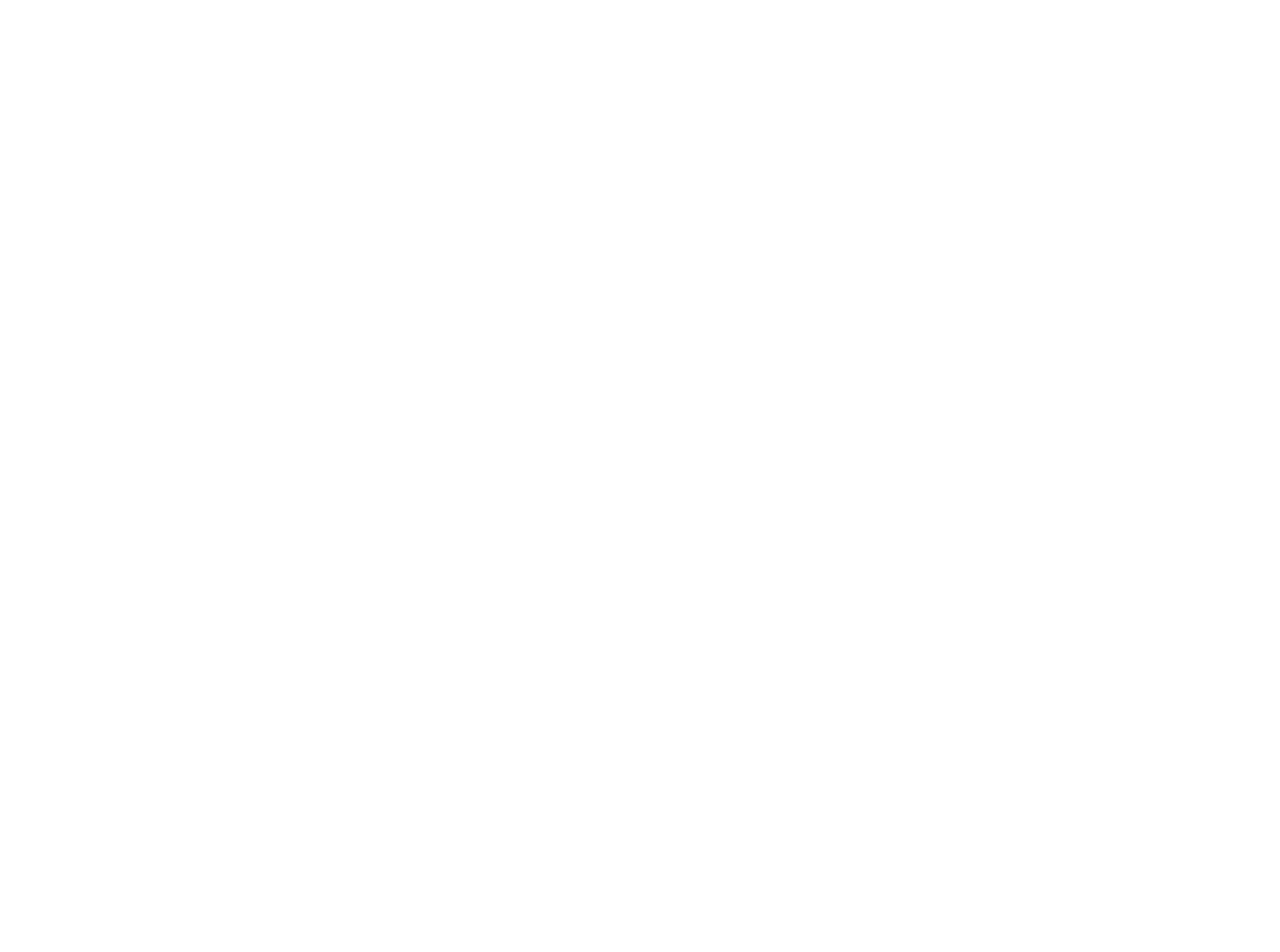
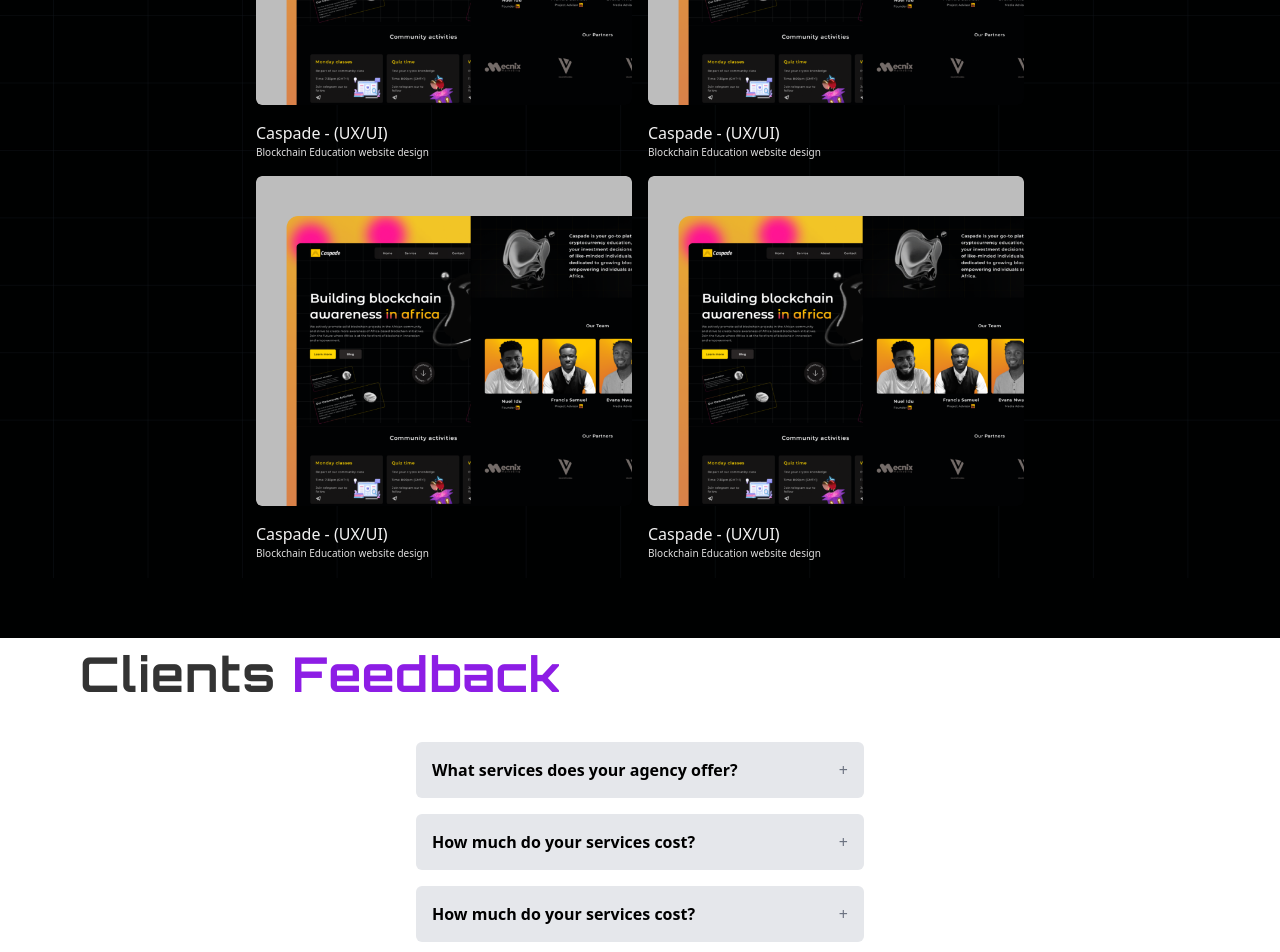
Before and after one commit to itsadaeze/Dlab, a React (Create React App) app: page / in a window 1280 px wide. Shown: the part 1480-2432 px from the top of the page. Before the commit the page ends 1174 px from the top, so only its background shows below. Built offline with nearby package versions, Linux system fonts and the light colour scheme.

Commit message:
worked on FAQ

```diff
--- a/src/App.js
+++ b/src/App.js
@@ -2,8 +2,11 @@
 import './App.css';
 import Navbar from './components/Navbar';
 import About from './components/about';
+import ClientFeedback from './components/clientfeedback';
+import FAQ from './components/faq';
 // import Carrousel from './components/carrousel';
 import HeroSection from './components/herosection';
+import Project from './components/project';
 // import caro1 from "./../src/images/carousel1.svg"
 
 function App() {
@@ -21,6 +24,9 @@
       <HeroSection />
       {/* <Carrousel gifs={gifs} /> */}
       <About />
+      <Project />
+      <ClientFeedback />
+      <FAQ />
     </div>
   );
 }
--- a/src/components/about.js
+++ b/src/components/about.js
@@ -1,4 +1,3 @@
-
 
 import React from "react";
 import backgroundImage from "./../images/about-bg.svg";
@@ -8,7 +7,7 @@
     <div
       className="flex justify-center relative text-center w-full h-full mb-[3rem] "
       style={{
-        height: "600px",
+        height: "650px",
       }}
     >
       <div
--- /dev/null
+++ b/src/components/clientfeedback.js
@@ -0,0 +1,11 @@
+import React from "react";
+
+const ClientFeedback = () => {
+    return(
+        <div>
+        <h1 className="text-[#333] text-[3rem] font-orbitron px-[5rem] tracking-wide font-light">Clients <span className="text-[#8D1DE5]">Feedback</span></h1>
+        </div>
+    )
+}
+
+export default ClientFeedback;
--- /dev/null
+++ b/src/components/faq.js
@@ -0,0 +1,68 @@
+// src/FAQ.js
+import React, { useState } from 'react';
+
+
+const faqData = [
+  {
+    question: 'What services does your agency offer?',
+    answer: 'The cost of our services depends on the specific requirements of each project. We offer customized solutions to meet the unique needs and budget of every client. Contact us for a personalized quote.',
+  },
+  {
+    question: 'How much do your services cost?',
+    answer: 'The cost of our services depends on the specific requirements of each project. We offer customized solutions to meet the unique needs and budget of every client. Contact us for a personalized quote.',
+  },
+  {
+    question: 'How much do your services cost?',
+    answer: 'The cost of our services depends on the specific requirements of each project. We offer customized solutions to meet the unique needs and budget of every client. Contact us for a personalized quote..',
+  },
+  {
+    question: 'How much do your services cost?',
+    answer: 'The cost of our services depends on the specific requirements of each project. We offer customized solutions to meet the unique needs and budget of every client. Contact us for a personalized quote.',
+  },
+  {
+    question: 'How much do your services cost?',
+    answer: 'The cost of our services depends on the specific requirements of each project. We offer customized solutions to meet the unique needs and budget of every client. Contact us for a personalized quote.',
+  },
+  {
+    question: 'How much do your services cost?',
+    answer: 'The cost of our services depends on the specific requirements of each project. We offer customized solutions to meet the unique needs and budget of every client. Contact us for a personalized quote.',
+  },
+  {
+    question: 'How much do your services cost?',
+    answer: 'The cost of our services depends on the specific requirements of each project. We offer customized solutions to meet the unique needs and budget of every client. Contact us for a personalized quote.',
+  },
+  {
+    question: 'How much do your services cost?',
+    answer: 'The cost of our services depends on the specific requirements of each project. We offer customized solutions to meet the unique needs and budget of every client. Contact us for a personalized quote.',
+  },
+
+];
+
+const FAQ = () => {
+  const [activeIndex, setActiveIndex] = useState(null);
+
+  const toggleAnswer = (index) => {
+    setActiveIndex((prevIndex) => (prevIndex === index ? null : index));
+  };
+
+  return (
+    <div className="max-w-md mx-auto mt-8">
+      {faqData.map((faq, index) => (
+        <div key={index} className="mb-4">
+          <div
+            onClick={() => toggleAnswer(index)}
+            className="cursor-pointer bg-gray-200 p-4 rounded-md flex justify-between items-center"
+          >
+            <div className="font-semibold">{faq.question}</div>
+            <div className="text-gray-500">{activeIndex === index ? '-' : '+'}</div>
+          </div>
+          {activeIndex === index && (
+            <div className="bg-gray-100 p-4 mt-2 rounded-md">{faq.answer}</div>
+          )}
+        </div>
+      ))}
+    </div>
+  );
+};
+
+export default FAQ;
--- /dev/null
+++ b/src/components/project.js
@@ -0,0 +1,43 @@
+
+import React from 'react';
+import projectimage1 from "./../images/project1.png";
+import backgroundImage from "./../images/hero-bg.svg";
+
+
+const Project = () => {
+  const cardData = [
+    { id: 1, imageSrc: projectimage1, text: 'Caspade - (UX/UI)' , description:"Blockchain Education website design"},
+    { id: 2, imageSrc: projectimage1, text: 'Caspade - (UX/UI)' , description:"Blockchain Education website design"},
+    { id: 3, imageSrc: projectimage1, text: 'Caspade - (UX/UI)' , description:"Blockchain Education website design"},
+    { id: 4, imageSrc: projectimage1, text: 'Caspade - (UX/UI)' , description:"Blockchain Education website design"},
+
+  ];
+
+  return (
+    <div
+    className="relative  bg-[#000101]  h-[120vh] text-white mt-[-3rem]"
+
+  >
+    <div className=" bg-cover bg-center absolute bg-opacity-100 "
+       style={{
+         backgroundImage: `url(${backgroundImage})`,
+         height: "900px",
+         width:"100%"
+       }}
+       >
+    <div className="grid grid-cols-2 gap-4 mx-auto max-w-screen-md  mt-[6rem] "
+  >
+      {cardData.map((card) => (
+        <div key={card.id} className="max-w-sm">
+          <img src={card.imageSrc} alt="Card" className="mb-4 w-full object-cover rounded-md" />
+          <p className="text-[#F2F2F2]">{card.text}</p>
+          <p className="text-[#E0E0E0] text-[10px]">{card.description}</p>
+        </div>
+      ))}
+    </div>
+    </div>
+    </div>
+  );
+};
+
+export default Project;
```
Also changed, not shown: src/images/project1.png (added), src/images/project2.svg (added).
